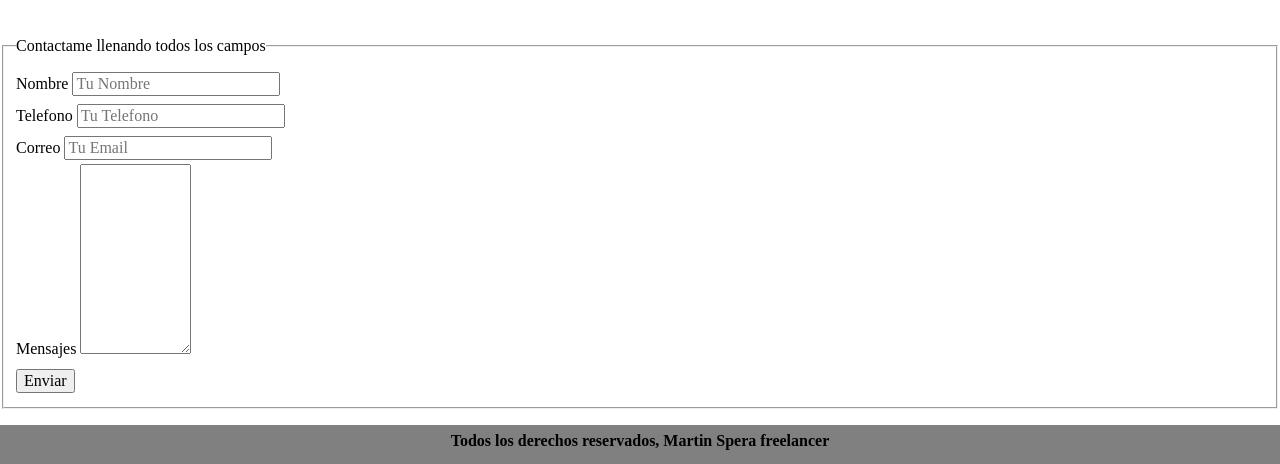
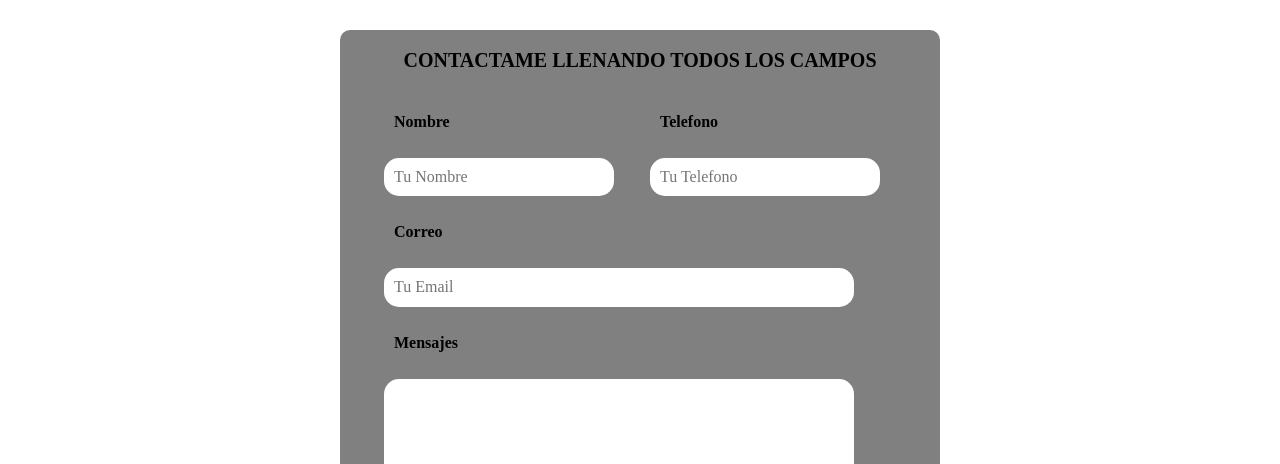
Before and after one commit to Cherno2486/PreEntrega3-Spera, a plain HTML site: page Contacto.html in a window 1280 px wide. Shown: the part 716-1180 px from the top of the page. Drawn offline with nearby package versions, Linux system fonts and the light colour scheme; a web font is replaced by a local one.

Commit message:
Push Git

```diff
--- a/Contacto.html
+++ b/Contacto.html
@@ -6,9 +6,12 @@
     <meta name="viewport" content="width=device-width, initial-scale=1.0">
     <title>Martin Spera</title>
     <link rel="stylesheet" href="css/normalize.css">
-    <link href="https://fonts.googleapis.com/css2?family=Open+Sans&family=PT+Sans:wght@400;700&family=Palanquin:wght@400;700&display=swap" rel="stylesheet">
+    <link href="https://fonts.googleapis.com/css2?family=Open+Sans&family=PT+Sans:wght@400;700&family=Palanquin&display=swap" rel="stylesheet">
+    <link href="https://unpkg.com/aos@2.3.1/dist/aos.css" rel="stylesheet">
     <link rel="stylesheet" href="https://cdnjs.cloudflare.com/ajax/libs/font-awesome/6.2.0/css/all.min.css" integrity="sha512-xh6O/CkQoPOWDdYTDqeRdPCVd1SpvCA9XXcUnZS2FmJNp1coAFzvtCN9BmamE+4aHK8yyUHUSCcJHgXloTyT2A==" crossorigin="anonymous" referrerpolicy="no-referrer" />
     <link rel="stylesheet" href="css/style.css">
+    <link rel="icon" type="image/jpg" href="./img_curso/favicom2.jpg"></link>
+
 </head>
 <body>
     <header class="header">
@@ -65,5 +68,12 @@
             <p>Todos los derechos reservados, Martin Spera freelancer</p>
             <a href="https://wa.me/+5491122998423"><i class="fa-brands fa-whatsapp"></i></a>
         </footer>
+
+        <script src="https://unpkg.com/aos@2.3.1/dist/aos.js"></script>
+
+        <script>
+            AOS.init();
+          </script>
+
 </body>
 </html>
--- a/css/style.css
+++ b/css/style.css
@@ -1,6 +1,7 @@
 :root {
     --fuenteHeading: 'PT Sans' , sans-serif;
     --fuenteParrafos: 'Open Sans' sans-serif;
+    --fuenteFooter: 'Palanquin' sans-serif;
     --primario: #784D3C;
     --blanco: #FFFFFF;
     --negro: #000000;
@@ -19,6 +20,10 @@ body {
     font-family: var(--fuenteParrafos);
     font-size: 1.6rem;
     line-height: 2;
+}
+
+p {
+    font-family: var(--fuenteFooter);
 }
 
 /** Globales **/
@@ -53,6 +58,7 @@ h4 {
 
 img {
     max-width: 100%;
+    border-radius: 1rem;
 }
 
 /** utilidades **/
@@ -140,6 +146,14 @@ img {
     background-color: gray;
 }
 
+.footer a {
+    color: green;
+}
+
+.footer a:hover {
+    color: white;
+}
+
 @media (min-width: 768px) {
     .layeout-shifter {
         display: flex;
@@ -177,3 +191,65 @@ img {
         flex: 0 0 100%;
     }
 }
+
+.formulario {
+    background-color: gray;
+    width: min( 60rem, 100%); /**Utilizar el valor minimo**/
+    margin: 0% auto; /** centrado en display block **/
+    padding: 1rem 3rem;
+    border-radius: 1rem;
+}
+
+.formulario fieldset {
+    border: none;
+}
+
+.formulario legend {
+    color: var(--titulo);
+    text-align: center;
+    font-size: 2rem;
+    text-transform: uppercase;
+    font-weight: 700;
+    margin-bottom: 1rem;
+}
+
+.caja-campos {
+    display: grid;
+    grid-template-columns: 50% 50%;
+    grid-template-rows: auto auto 20rem;
+    column-gap: 1rem;
+}
+
+.campo {
+    margin-bottom: 1rem;
+}
+
+.campo label {
+    color: var(--negro);
+    font-weight: bold;
+    margin-bottom: 1rem;
+    display: block;
+    padding: 1rem;
+}
+.campo textarea {
+    height: 10rem;
+}
+
+.campo:nth-child(3) {
+    grid-column: 1 / 3;
+}
+
+.campo:nth-child(4) {
+    grid-column: 1 / 3;
+}
+
+.input-text {
+    width: 90%;
+    border: none;
+    border-radius: 1.5rem;
+    padding: 1rem;
+}
+
+.enviar .boton {
+    width: 80%;
+}
```
Also changed, not shown: Clientes.html (+10 -0 lines), SobreMi.html (+13 -3 lines), index.html (+10 -1 lines), img_curso/favicom2.jpg (added).
